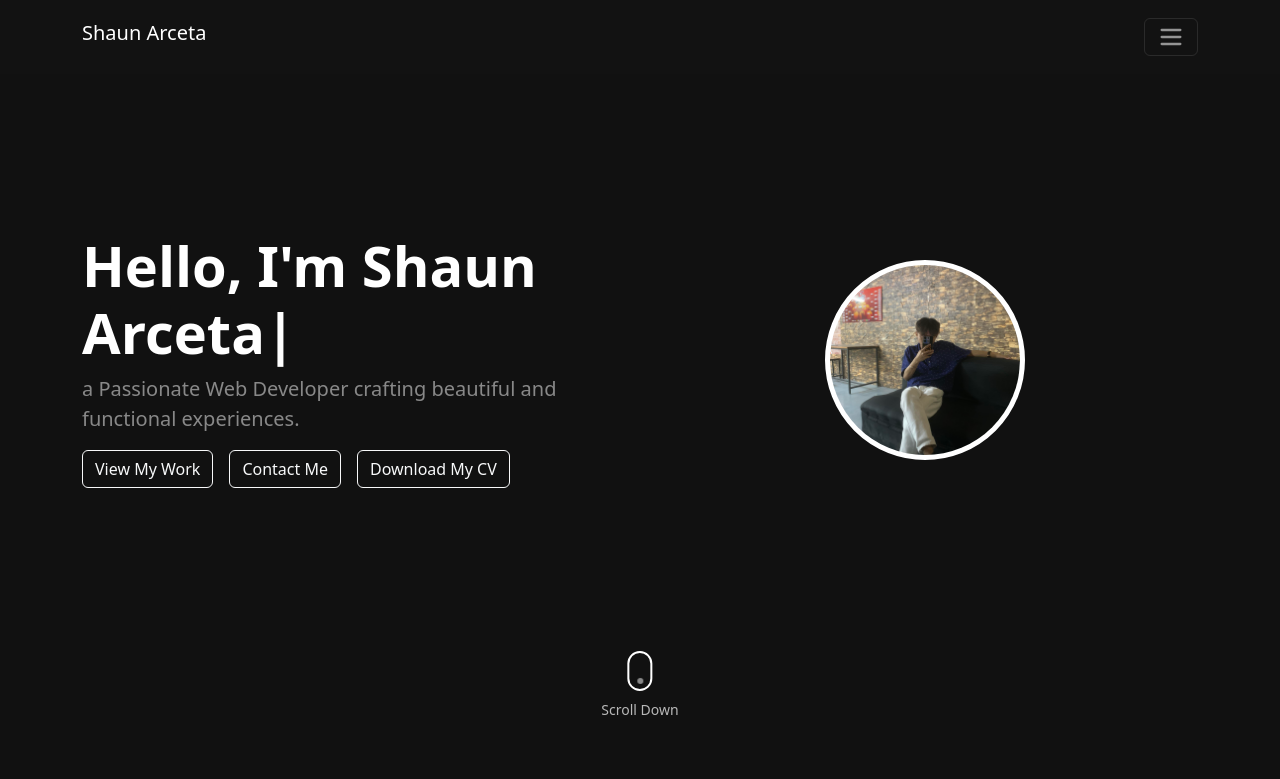
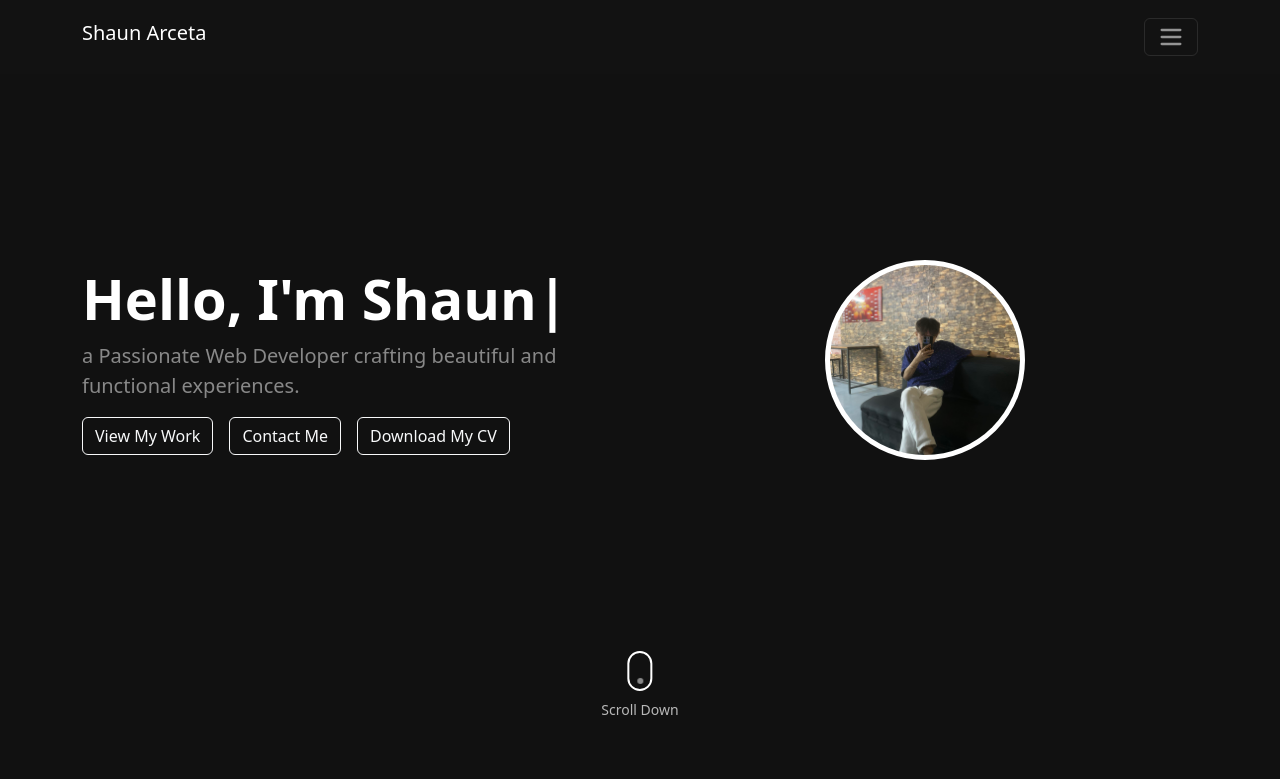
Before and after one commit to Shaun1031/my-portfolio, a React (Create React App) app: page / in a window 1280 px wide. Shown: the top 779 px of the page. Built offline with nearby package versions, Linux system fonts and the light colour scheme.

Commit message:
Update App.js

```diff
--- a/src/App.js
+++ b/src/App.js
@@ -60,7 +60,7 @@ function Home() {
           <div className="col-md-6">
           <h1 className="display-4 fw-bold text-white">
               <Typical
-                steps={["Hello, I'm Shaun Arceta", 2000, "", 500]}
+                steps={["Hello, I'm Shaun", 2000, "", 500]}
                 loop={Infinity}
                 wrapper="span"
               />
```
